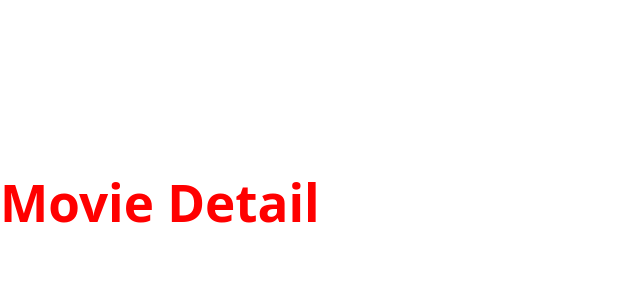
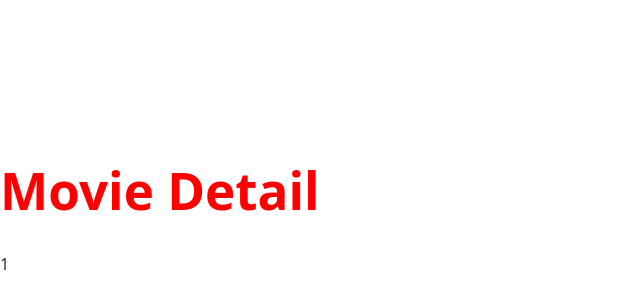
Before and after one commit to cozy-666/movie-site, a React app in the folder movie-app/: page /movies/1 in a window 1280 px wide. Shown: the part 198-498 px from the top of the page, without its empty margins (0-640 px from the left). Built offline with nearby package versions, Linux system fonts and the light colour scheme; the HTML template or start-up script is replaced by a standard one.

Commit message:
useParams パラメータ情報獲得

```diff
--- a/movie-app/src/MovieDatail.tsx
+++ b/movie-app/src/MovieDatail.tsx
@@ -1,7 +1,12 @@
+import { useParams } from "react-router";
+
 function MovieDetail() {
+    const { movieId } = useParams();
+
     return (
         <>
         <h1>Movie Detail</h1>
+        <div>{movieId}</div>
         </>
     )
 };
```
